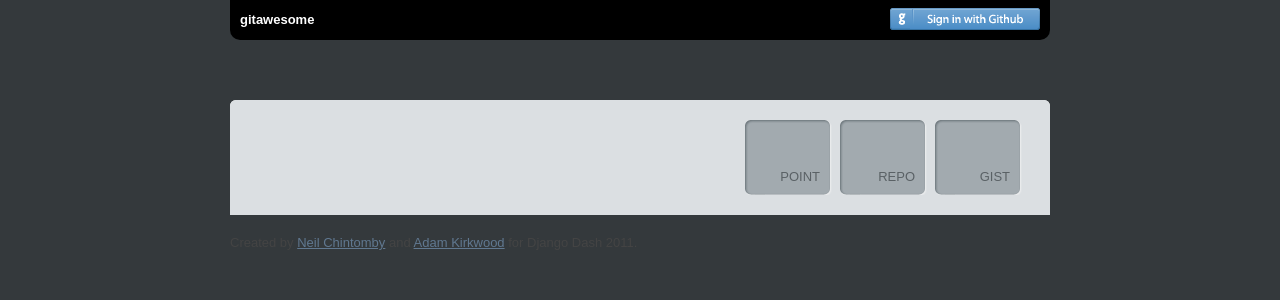
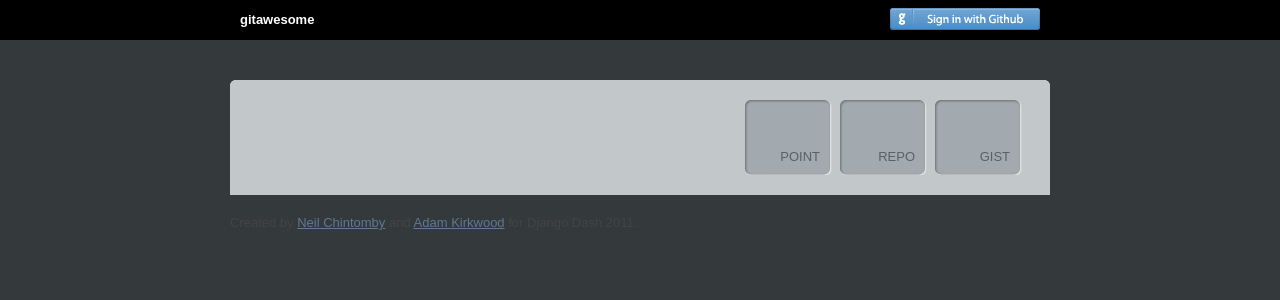
Before and after one commit to macro/dash11, a Django app: template dash_proj/templates/gitawesome/user.html in a window 1280 px wide. Shown: the top 300 px of the page. Run offline with Django 3.2, Linux system fonts and the light colour scheme; the template is opened without the code that fills it, so the values that code supplies are empty; parts of the project's set-up code (start-up, migrations or seed data) failed here and were passed over; some libraries are stand-ins or nearby versions.

Commit message:
fixing the masthead

```diff
--- a/dash_proj/gitawesome/static/css/style.css
+++ b/dash_proj/gitawesome/static/css/style.css
@@ -122,7 +122,8 @@ table { border-radius: 4px; -moz-border-radius: 4px; -webkit-border-radius: 4px;
 #profile header,
 #project header { border-radius: 6px 6px 0 0; -moz-border-radius: 6px 6px 0 0; -webkit-border-radius: 6px 6px 0 0; }
 
-#masthead .wrapper { background-color: black; margin: 0 auto 40px auto; height: 40px; border-radius: 0 0 10px 10px;}
+#masthead { background-color: black; height: 40px; margin: 0 0 40px 0; }
+#masthead .wrapper {  margin: 0 auto; height: 40px;}
 #masthead h1 { float: left; width: 200px; line-height: 40px; margin: 0 10px; color: white; }
 #masthead nav { float: right; margin: 0 10px 0 0;}
 #masthead nav .connect { background: url('../img/github_signin.png') 0px 0px no-repeat; width: 150px; height: 22px; display: block; margin: 8px 0 0 0;}
@@ -154,11 +155,11 @@ table .date { width: 200px; }
 #profile .wrapper { background-color: #f1f1f1; }
 
 /* user info */
-#profile header { background-color: #dbdfe2;  float: left; width: 100%; margin: 0 0 20px 0; }
-#profile .avatar { margin: 20px 0 20px 20px; float: left; }
-#profile hgroup { margin: 20px; float: left; width: 200px; }
-#profile header h1 { font-size: 30px; display: inline-block; width: 100%; }
-#profile header h2 { font-size: 12px; display: inline-block; width: 100%; }
+#profile #profile-details { background-color: #c2c8ca;  float: left; width: 100%; margin: 0 0 20px 0; }
+#profile #profile-details .avatar { margin: 20px 0 20px 20px; float: left; }
+#profile #profile-details hgroup { margin: 20px; float: left; width: 200px; }
+#profile #profile-details h1 { font-size: 30px; display: inline-block; width: 100%; }
+#profile #profile-details h2 { font-size: 12px; display: inline-block; width: 100%; color: #666666; }
 
 /* user meta */
 #profile #user-meta { float: right; margin: 20px; }
@@ -183,9 +184,9 @@ table .date { width: 200px; }
 
 #project { }
 #project .wrapper { background-color: #f1f1f1; }
-#project header { background-color: #dbdfe2;  float: left; width: 100%; margin: 0 0 20px 0; }
-#project header h1 { background-color: transparent;  font-size: 30px; }
-#project header h2 { background-color: transparent;  font-size: 18px; }
+#project #project-details { background-color: #c2c8ca;  float: left; width: 100%; margin: 0 0 20px 0; }
+#project #project-details h1 { background-color: transparent;  font-size: 30px; margin: 20px 0 0 20px; }
+#project #project-details h2 { background-color: transparent;  font-size: 12px; margin: 0 0 20px 20px; color: #666666; }
 
 /* top contributors list */
 #project #top-contributors { background-color: #f1f1f1; margin: 20px; padding: 0 0 20px 0; }
--- a/dash_proj/templates/gitawesome/project.html
+++ b/dash_proj/templates/gitawesome/project.html
@@ -5,7 +5,7 @@
 
 {% block section_id %}project{% endblock section_id %}
 {% block content %}
-    <header>
+    <header id="project-details">
         <hgroup>
             <h1>{{ project.name|title }}</h1>
             <h2>{{ profile.user.username }}</h2>
--- a/dash_proj/templates/gitawesome/user.html
+++ b/dash_proj/templates/gitawesome/user.html
@@ -5,7 +5,7 @@
 
 {% block section_id %}profile{% endblock section_id %}
 {% block content %}
-    <header>
+    <header id="profile-details">
         <img class="avatar" src="{{ profile.avatar_url }}" />
         <hgroup>
             <h1>{{ profile.user.username }}</h1>
```
